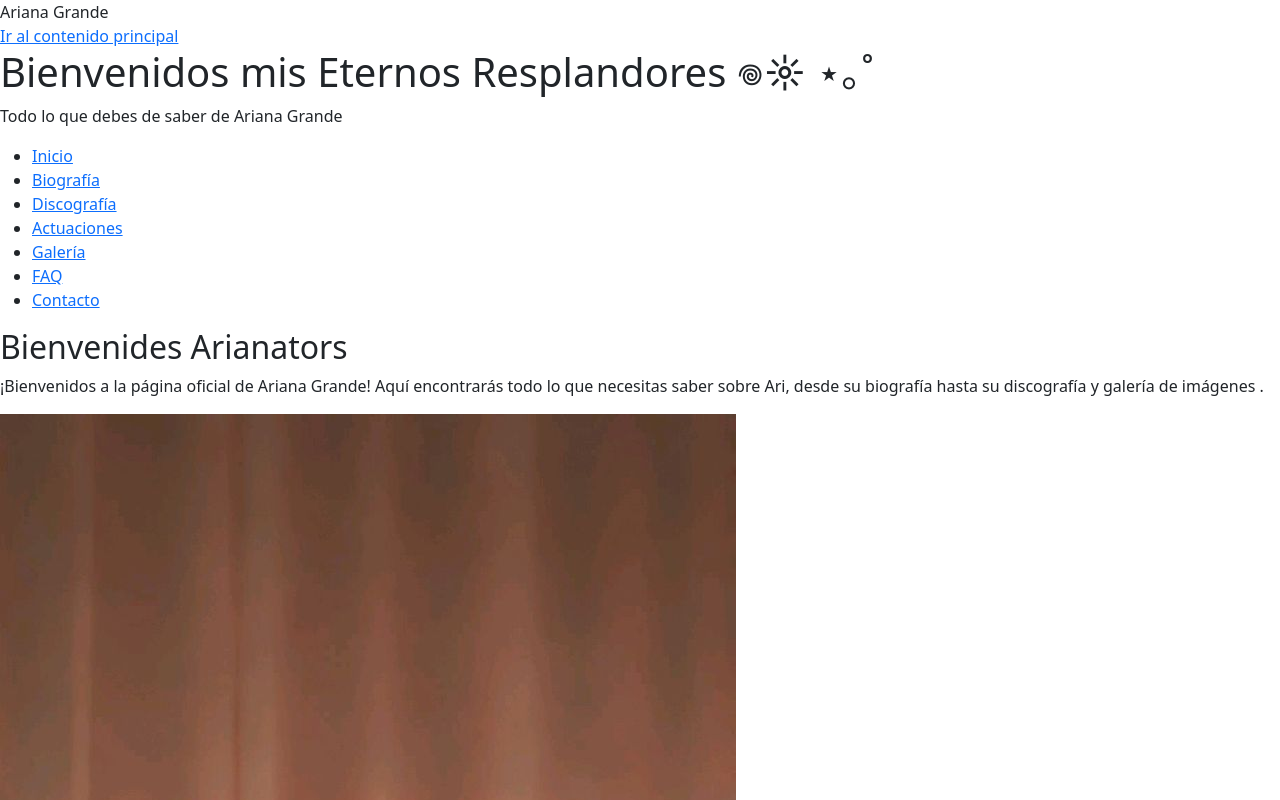
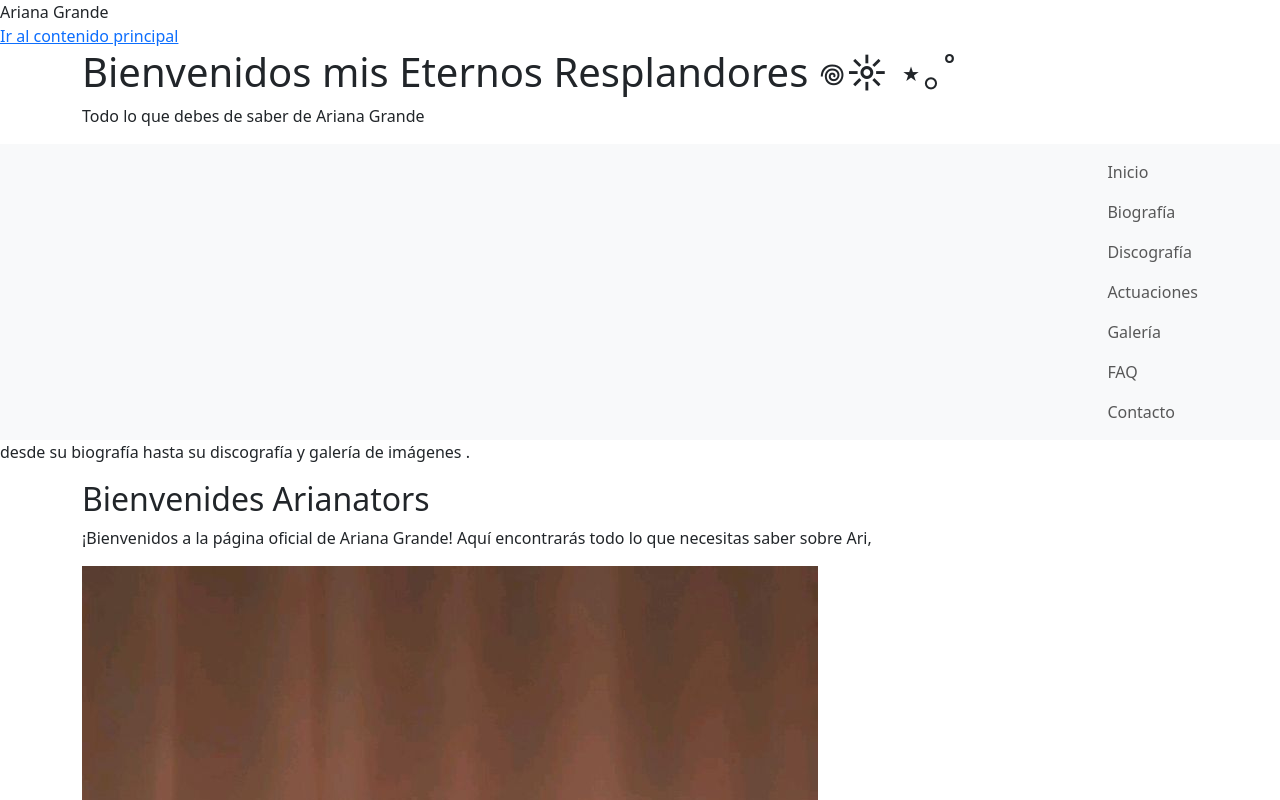
Before and after one commit to erickito1169/bootstrap5aTIAEVND, a plain HTML site: page Index.html in a window 1280 px wide. Shown: the top 800 px of the page. Drawn offline with Linux system fonts and the light colour scheme.

Commit message:
Adding class navbar in nav

```diff
--- a/Index.html
+++ b/Index.html
@@ -11,31 +11,34 @@
     <header>
         <a href="#contenido" aria-label ="Saltar al contenido principal">
             Ir al contenido principal</a>
-            <div>
+            <div class="container">
                 <h1>Bienvenidos mis Eternos Resplandores 𖦹☼ ⋆｡˚ </h1>
                 <p>Todo lo que debes de saber de Ariana Grande</p>
             </div>
 
-            <nav aria-label="Pagina Principal">
-                <ul>
-                    <li><a href="#Index">Inicio</a></li>
-                    <li><a href="#Biografía">Biografía</a></li>
-                    <li><a href="#Discografía">Discografía</a></li>
-                    <li><a href="#Actuaciones">Actuaciones</a></li>
-                    <li><a href="#Galería">Galería</a></li>
-                    <li><a href="#faq">FAQ</a></li>
-                    <li><a href="#contacto">Contacto</a></li>
+            <nav class="navbar navnar-expand-md bavbar-light bg-light" aria-label="Pagina Principal">
+                <div class="container">
+                    <ul class="navbar-nav ms-auto">
+                        <li class="nav-item"><a class="nav-link" href="#Index">Inicio</a></li>
+                        <li class="nav-item"><a class="nav-link" href="#Biografía">Biografía</a></li>
+                        <li class="nav-item"><a class="nav-link" href="#Discografía">Discografía</a></li>
+                        <li class="nav-item"><a class="nav-link" href="#Actuaciones">Actuaciones</a></li>
+                        <li class="nav-item"><a class="nav-link" href="#Galería">Galería</a></li>
+                        <li class="nav-item"><a class="nav-link" href="#faq">FAQ</a></li>
+                        <li class="nav-item"><a class="nav-link" href="#contacto">Contacto</a></li>
                     </ul>
+                </div>
             </nav>
     </header>
 
     <main id="contenido">
+        desde su biografía hasta su discografía y galería de imágenes .</p>
         <!-- Section Hero -->
         <section id="Index" aria-label="Index">
+            <div class="container">
                 <header>
                     <h2 id="inicio-titulo">Bienvenides Arianators</h2>
                     <p>¡Bienvenidos a la página oficial de Ariana Grande! Aquí encontrarás todo lo que necesitas saber sobre Ari,
-                desde su biografía hasta su discografía y galería de imágenes .</p>
                 </header>
 
                 <figure>
@@ -49,10 +52,13 @@
                     <a href="#Biografía">Ver Biografía</a>
                     <a href="#contacto">ver contacto</a>
                 </p>
+            </div>
         </section>
 
         <!-- Layout de conteido + side bar  -->
         <section aria-labelledby="titulo-resumen">
+            <div class="container">
+
                 <header class="container">
                     <h2 id="titulo-resumen">Resumen</h2>
                     <p> Una breve introducción sobre Ariana Grande para aplicar Grid:
@@ -99,12 +105,15 @@
                                 <h4 id="Titulo-dato">Dato Adicional</h4>
                                 <p>Ariana Grande es una de las cantantes más exitosas de su generación, con más de 100 millones de álbumes vendidos a nivel mundial.</p>
                             </section>
+                        </aside>
+                    </div>
                 </div>
             </div>
         </section>
 
         <!-- galeria -->
         <section id="galeria" aria-labelledby="titulo-Galería">
+            <div class="container">
                 <header>
                     <h2 id="Galería">Galería de imágenes</h2>
                 </header>
@@ -126,11 +135,13 @@
                         <figcaption>Ari para Brighter Days Ahead</figcaption>
                     </figure>
                 </div>
+            </div>
         </section>
 
          <!-- FAQ con details y summary -->
 
         <section id="faq" aria-labelledby="titulo-FAQ">
+            <div class="container">
                 <header>
                     <h2 id="titulo-FAQ">
                         Preguntas frecuentes
@@ -154,10 +165,12 @@
                     </summary>
                     <p>Ariana Grande canta pop, R&B y soul.</p>
                 </details>
+            </div>
         </section>
 
             <!-- contacto -->
         <section id="contacto" aria-labelledby="titulo-contacto">
+            <div class="container">
                 <header>
                     <h2 id="titulo-contacto">Contacto</h2>
                     <p>Si tienes alguna pregunta o comentario, no dudes en contactarnos: </p>
@@ -191,6 +204,7 @@
                         </p>
                     </fieldset>
                 </form>
+            </div>
         </section>
     </main>
 
```
Lines whose indentation alone changed are shown as unchanged.
